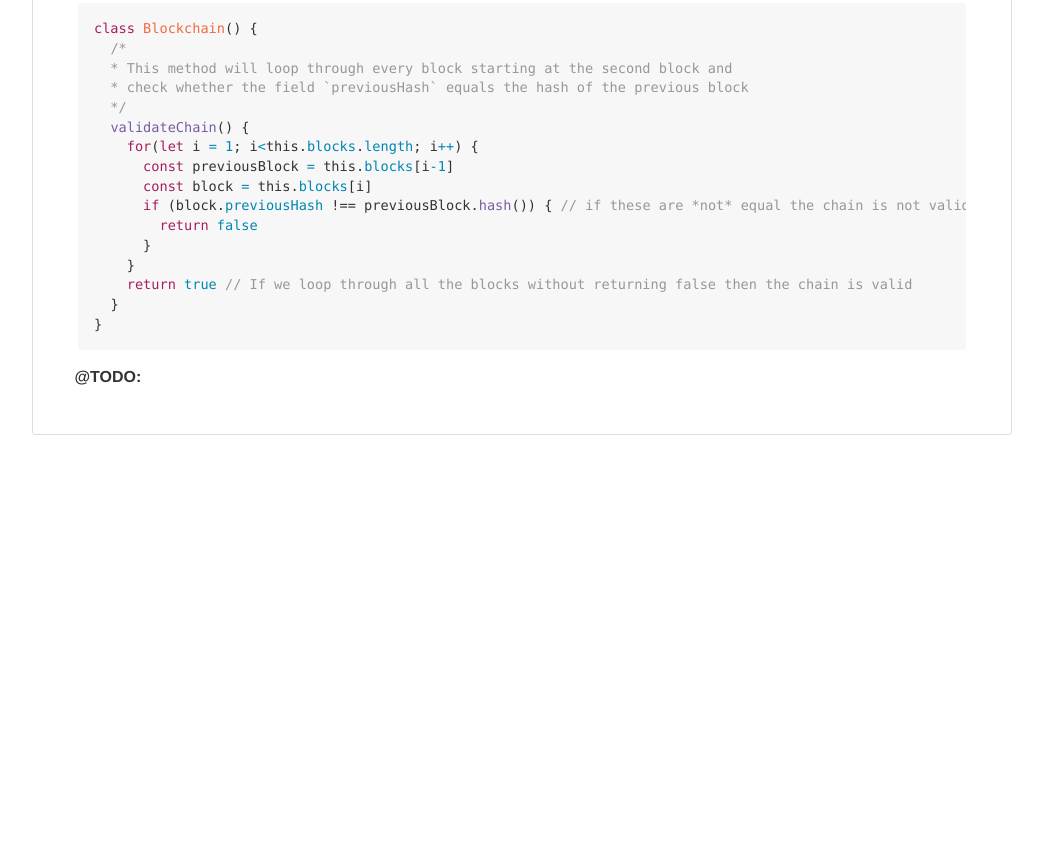
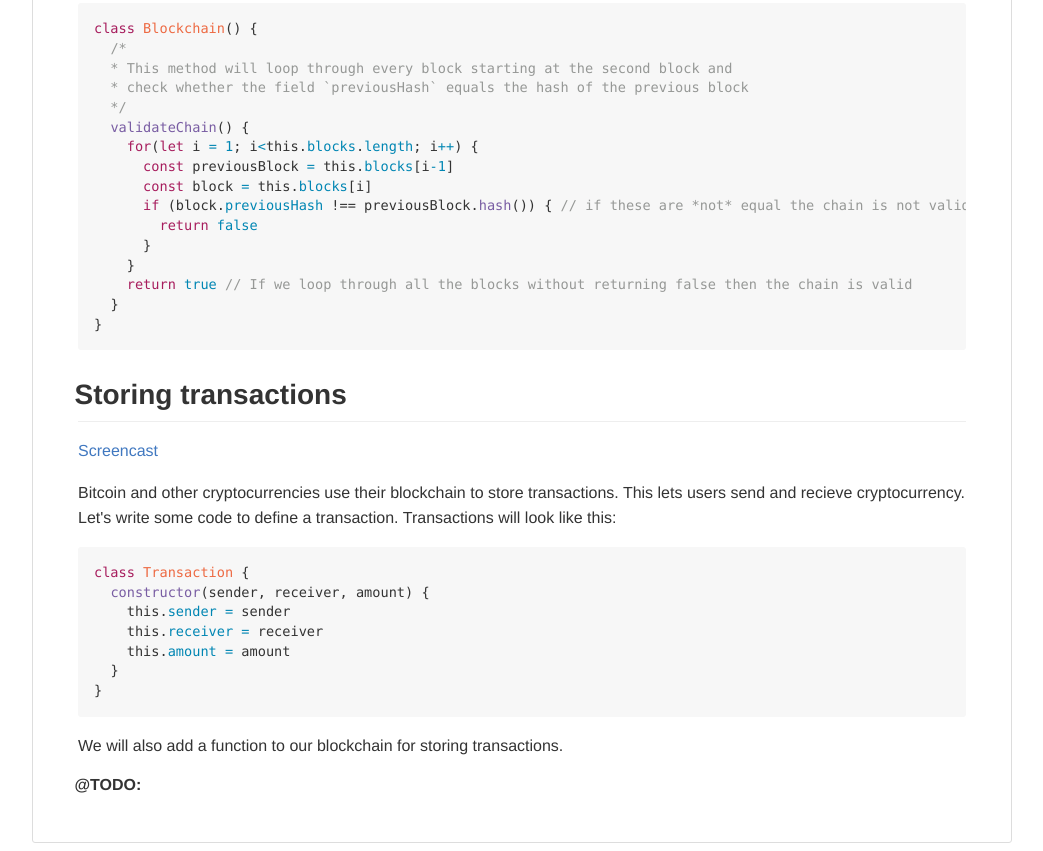
Before and after one commit to dantheman0207/blockchain_development, a website: page index.html in a window 1280 px wide. Shown: the part 9370-10221 px from the top of the page, without its empty margins (118-1161 px from the left). Before the commit the page ends 9813 px from the top, so only its background shows below. Drawn offline with Linux system fonts and the light colour scheme; a web font is replaced by a local one.

Commit message:
add new section

```diff
--- a/index.html
+++ b/index.html
@@ -983,6 +983,18 @@ When we want to do something repeatedly in JavaScript we can use a <code>while</
     <span class="pl-k">return</span> <span class="pl-c1">true</span> <span class="pl-c">// If we loop through all the blocks without returning false then the chain is valid</span>
   <span class="pl-kos">}</span>
 <span class="pl-kos">}</span></pre></div>
+<h2>
+<a id="user-content-storing-transactions" class="anchor" href="#storing-transactions" aria-hidden="true"><span aria-hidden="true" class="octicon octicon-link"></span></a>Storing transactions</h2>
+<p><a href="https://youtu.be/xPso9KoAKFI" rel="nofollow">Screencast</a></p>
+<p>Bitcoin and other cryptocurrencies use their blockchain to store transactions. This lets users send and recieve cryptocurrency. Let's write some code to define a transaction. Transactions will look like this:</p>
+<div class="highlight highlight-source-js"><pre><span class="pl-k">class</span> <span class="pl-v">Transaction</span> <span class="pl-kos">{</span>
+  <span class="pl-en">constructor</span><span class="pl-kos">(</span><span class="pl-s1">sender</span><span class="pl-kos">,</span> <span class="pl-s1">receiver</span><span class="pl-kos">,</span> <span class="pl-s1">amount</span><span class="pl-kos">)</span> <span class="pl-kos">{</span>
+    <span class="pl-smi">this</span><span class="pl-kos">.</span><span class="pl-c1">sender</span> <span class="pl-c1">=</span> <span class="pl-s1">sender</span>
+    <span class="pl-smi">this</span><span class="pl-kos">.</span><span class="pl-c1">receiver</span> <span class="pl-c1">=</span> <span class="pl-s1">receiver</span>
+    <span class="pl-smi">this</span><span class="pl-kos">.</span><span class="pl-c1">amount</span> <span class="pl-c1">=</span> <span class="pl-s1">amount</span>
+  <span class="pl-kos">}</span>
+<span class="pl-kos">}</span></pre></div>
+<p>We will also add a function to our blockchain for storing transactions.</p>
 <h5>
 <a id="user-content-todo" class="anchor" href="#todo" aria-hidden="true"><span aria-hidden="true" class="octicon octicon-link"></span></a>@TODO:</h5>
 </article></body></html>
```
Also changed, not shown: index.md (+14 -0 lines).
